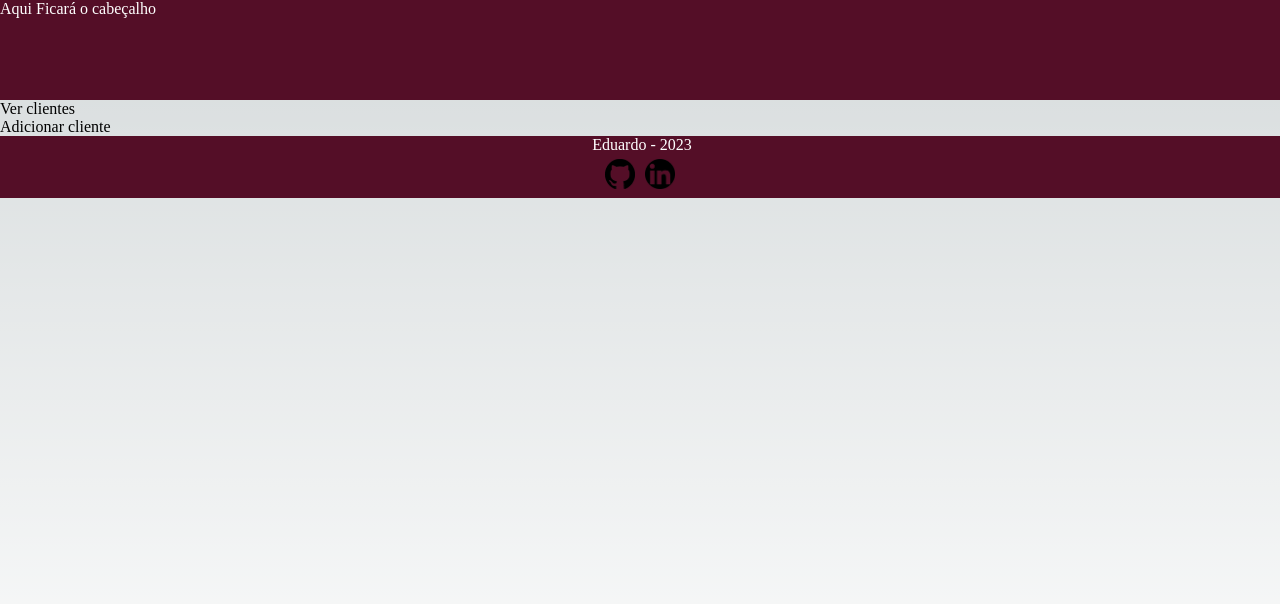
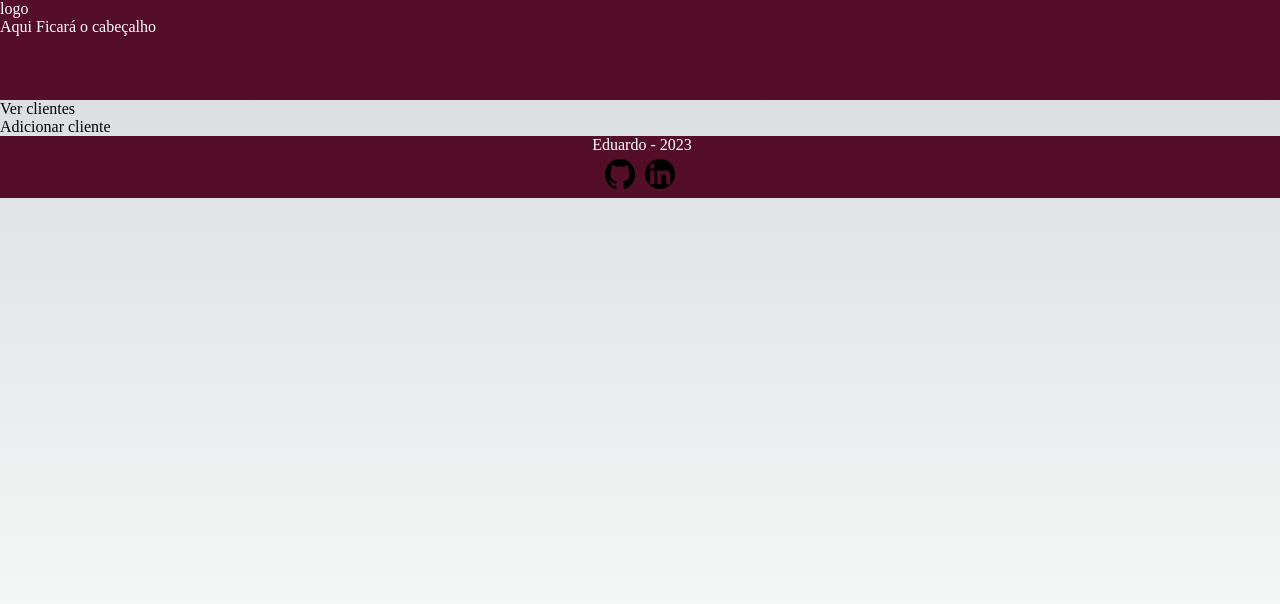
Before and after one commit to EduardoGomesSa/cadastro-cliente-next, a Next.js app: page / in a window 1280 px wide. Shown: the top 604 px of the page. Built offline with nearby package versions, Linux system fonts and the light colour scheme.

Commit message:
inicio da estilização da logo

```diff
--- a/src/components/header.tsx
+++ b/src/components/header.tsx
@@ -3,6 +3,9 @@ import styles from '../styles/Header.module.css'
 export default function Header(){
     return (
         <div className={styles.header}>
+            <div className={styles.logo}>
+                logo
+            </div>
             Aqui Ficará o cabeçalho
         </div>
     )
--- a/src/styles/Header.module.css
+++ b/src/styles/Header.module.css
@@ -5,3 +5,7 @@
     background-color: #540e27;
     color: white;
 }
+
+.logo{
+    display: flex;
+}
```
